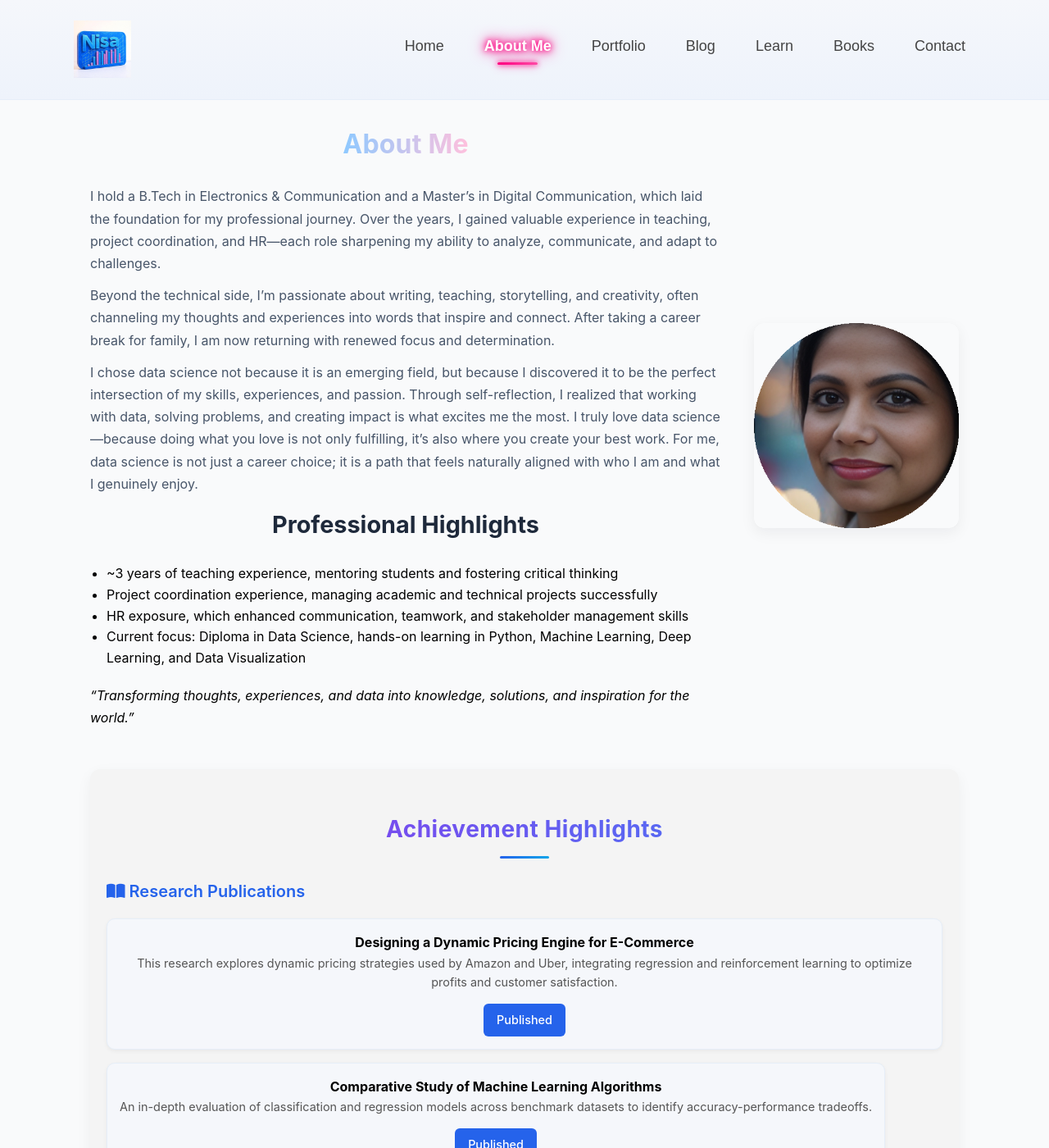
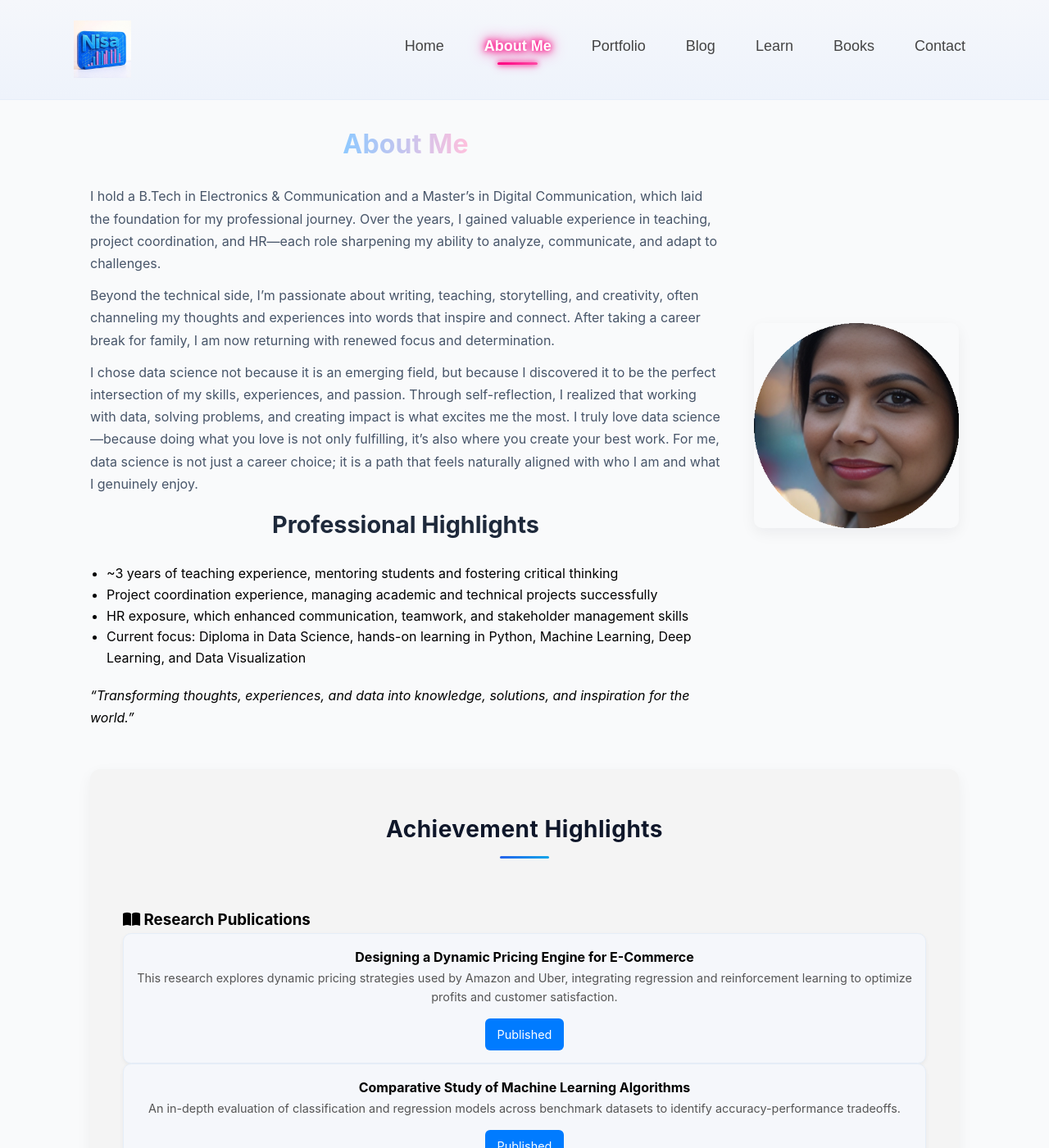
Before and after one commit to tabassumunnisa19/My_Personal_Website, a Jekyll site: the page about.html, which Jekyll copies as it is, in a window 1280 px wide and 1400 px high. Shown: the whole window at 82% size. Built offline with Jekyll 4.4.1, drawn with Linux system fonts in a browser that asks for light colours.

Commit message:
Update about.html

```diff
--- a/about.html
+++ b/about.html
@@ -6,11 +6,11 @@
   <title>About — Nisa</title>
   <link rel="stylesheet" href="style.css">
   <link rel="stylesheet" href="https://cdnjs.cloudflare.com/ajax/libs/font-awesome/6.4.0/css/all.min.css">
- <style>
+<style>
 /* ================== General Typography ================== */
 body {
   font-family: 'Inter', sans-serif;
-  color: #000; /* About Me text black */
+  color: #000;
   background-color: #f9fafb;
   line-height: 1.65;
   margin: 0;
@@ -19,7 +19,7 @@
 
 .lead {
   color: #000;
-  font-size: 1rem; /* professional size */
+  font-size: 1rem;
   line-height: 1.7;
   margin-bottom: 16px;
 }
@@ -34,136 +34,30 @@
 h1.page-title {
   font-size: 2rem;
   font-weight: 700;
-  color: #111827; /* Dark professional color */
+  color: #111827;
   margin-bottom: 24px;
 }
 
 h2 {
   font-size: 1.8rem;
   font-weight: 700;
-  color: #1e293b; /* Dark Slate Blue */
+  color: #1e293b;
   text-align: center;
   margin-bottom: 24px;
 }
 
-//* ================== Achievement Highlights ================== */
+/* ================== Achievement Highlights (Compact) ================== */
 .achievement-section {
-  margin: 40px auto;      /* reduced from 60px */
-  padding: 20px 20px;     /* reduced from 40px */
+  margin: 40px auto;     /* reduced from 60px */
+  padding: 20px 20px;    /* reduced from 40px */
   max-width: 1100px;
 }
 
-.section-title {
-  font-size: 2rem;
-  font-weight: 700;
-  text-align: center;
-  margin-bottom: 20px;    /* slightly reduced */
-  background: linear-gradient(90deg, #9333ea, #3b82f6); /* Gradient heading */
-  -webkit-background-clip: text;
-  -webkit-text-fill-color: transparent;
-}
-
-/* Individual achievement/research card */
 .achievement-block {
   background: #fff;
   border-radius: 16px;
-  padding: 20px;               /* reduced from 30px */
-  box-shadow: 0 4px 14px rgba(0,0,0,0.08);
-  margin-bottom: 16px;         /* reduced from 30px */
-  transition: transform 0.3s ease, box-shadow 0.3s ease;
-}
+  padding:
 
-.achievement-block:hover {
-  transform: translateY(-4px);
-  box-shadow: 0 8px 20px rgba(0,0,0,0.1);
-}
-
-/* Sub-titles inside cards */
-.sub-title {
-  font-size: 1.25rem;
-  font-weight: 600;
-  margin-bottom: 16px;        /* reduced for compact look */
-}
-
-/* Distinct professional colors for different titles */
-.research-title {
-  color: #2563eb; /* Deep Blue */
-}
-
-.kaggle-title {
-  color: #0ea5e9; /* Cyan Blue */
-}
-
-.cert-title {
-  color: #ec4899; /* Pink Magenta */
-}
-
-/* Card content */
-.achievement-block p {
-  color: #334155;
-  line-height: 1.5;
-  margin-bottom: 12px;        /* slightly tighter spacing */
-}
-
-/* Grid layout for cards */
-.grid-inner {
-  display: flex;
-  flex-wrap: wrap;
-  gap: 16px;                   /* reduced gap between cards */
-}
-
-/* Buttons inside cards */
-.btn.status,
-.cert-btn {
-  display: inline-block;
-  background: #2563eb;
-  color: #fff;
-  padding: 8px 16px;
-  border-radius: 6px;
-  font-weight: 500;
-  text-decoration: none;
-  transition: background 0.3s ease;
-}
-
-.btn.status:hover,
-.cert-btn:hover {
-  background: #1d4ed8;
-}
-
-/* Profile Image inside section */
-.profile img {
-  width: 100%;
-  border-radius: 12px;
-  box-shadow: 0 2px 10px rgba(0,0,0,0.1);
-}
-
-/* Responsive adjustments */
-@media (max-width: 768px) {
-  .grid-inner {
-    flex-direction: column;
-  }
-
-  .achievement-block {
-    padding: 16px;
-    margin-bottom: 12px;
-  }
-
-  h1.page-title {
-    font-size: 1.6rem;
-  }
-
-  h2, .section-title {
-    font-size: 1.5rem;
-  }
-
-  .sub-title {
-    font-size: 1.1rem;
-  }
-
-  .card h4 {
-    font-size: 1rem;
-  }
-}
 
 
 </style>
```
